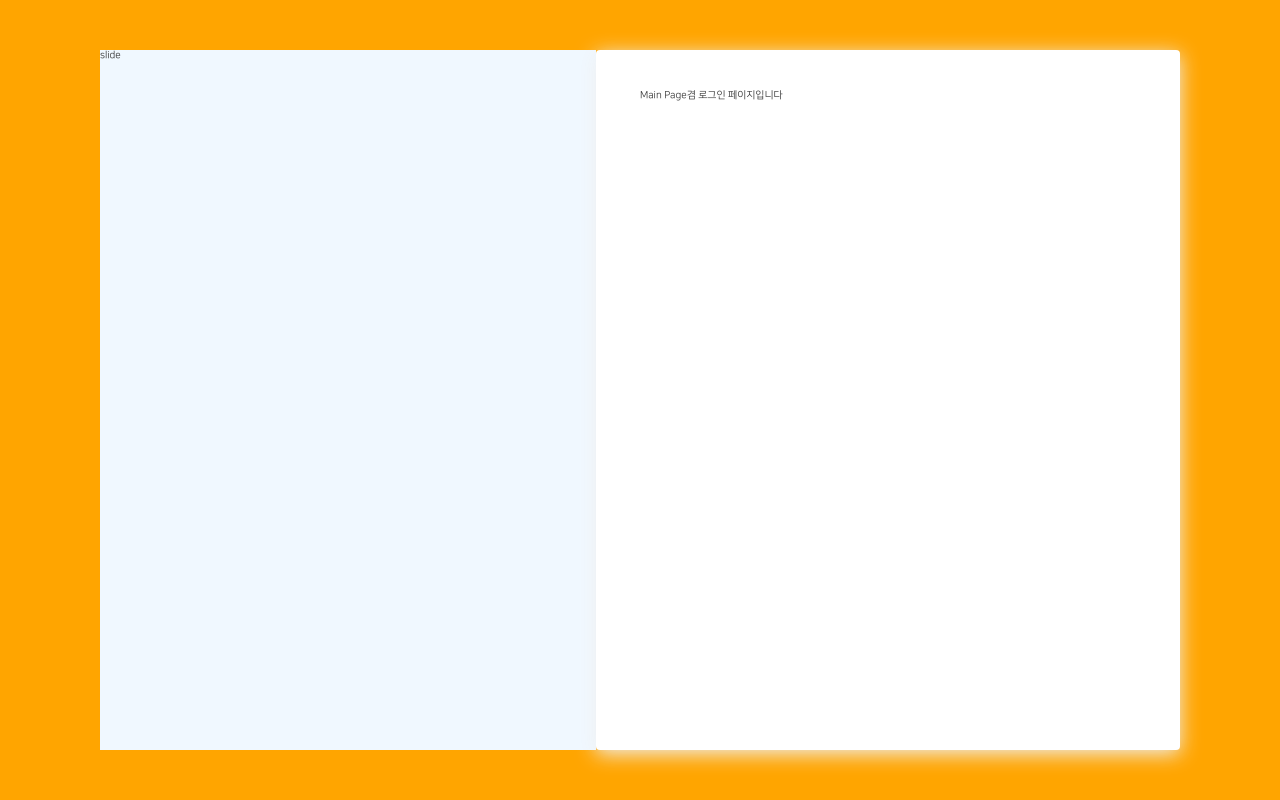
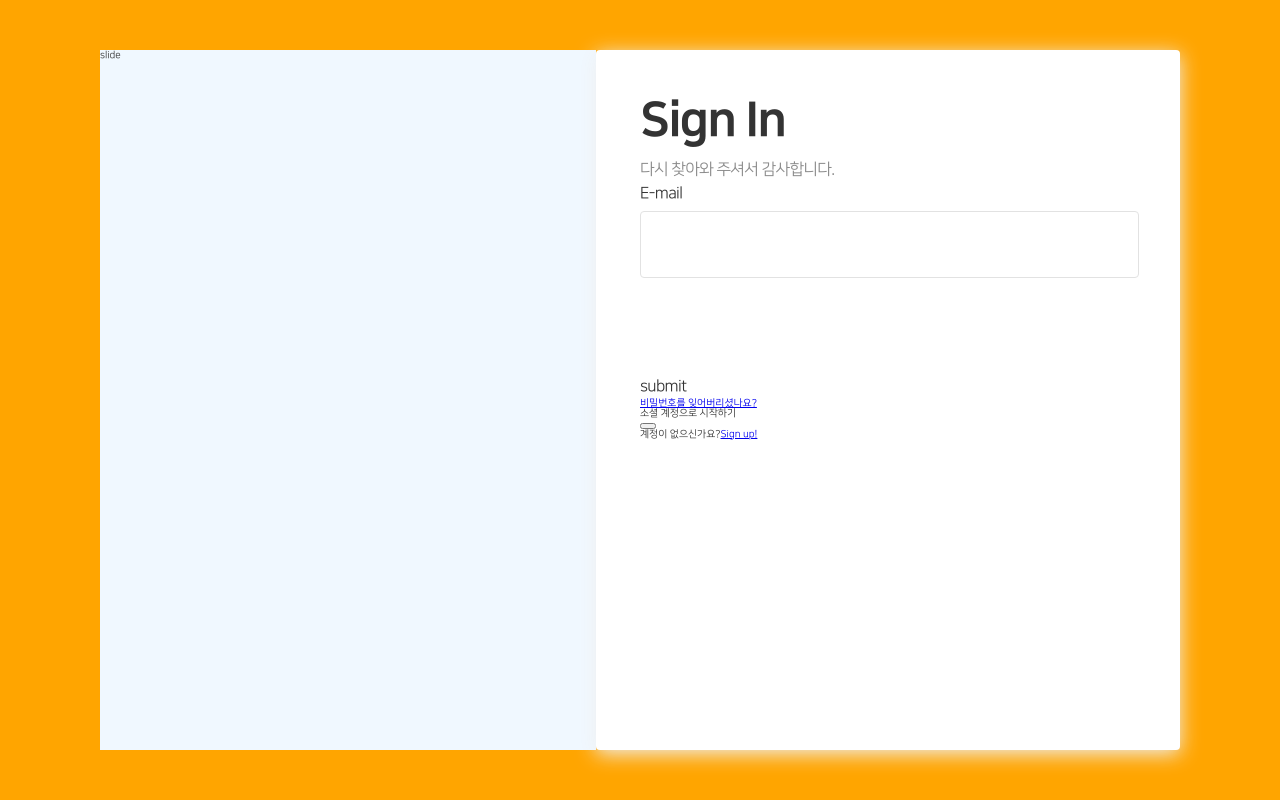
Before and after one commit to JaeilJO/blanking, a Next.js app: page / in a window 1280 px wide. Built offline with nearby package versions, Linux system fonts and the light colour scheme.

Commit message:
feat : Eamil Input제작

```diff
--- a/src/app/(unauthrized)/page.tsx
+++ b/src/app/(unauthrized)/page.tsx
@@ -1,5 +1,11 @@
+import SignInComponent from '@/components/AuthComponent/SignInComponent';
+
 function Page() {
-    return <div>Main Page겸 로그인 페이지입니다</div>;
+    return (
+        <>
+            <SignInComponent />
+        </>
+    );
 }
 
 export default Page;
--- a/src/app/global.scss
+++ b/src/app/global.scss
@@ -2,6 +2,7 @@
 
 html {
     font-size: 62.6%;
+    box-sizing: border-box;
 }
 body {
     background-color: a.$back-ground-color;
@@ -9,6 +10,15 @@ body {
     padding: 0;
     border: 0;
     color: a.$text-color;
+}
+
+input {
+    margin: 0;
+    padding: 0;
+    border: none;
+    &:focus {
+        outline: none;
+    }
 }
 
 div,
--- a/src/components/AuthComponent/AuthCommon/Form/FormWrapper/index.module.scss
+++ b/src/components/AuthComponent/AuthCommon/Form/FormWrapper/index.module.scss
@@ -4,7 +4,8 @@ $form_wrapper_gap: 36px;
 .form_wrapper {
     display: flex;
     flex-direction: column;
-    background-color: red;
+
     gap: $form_wrapper_gap;
+
     @include a.typhography('body-01');
 }
--- /dev/null
+++ b/src/components/AuthComponent/AuthCommon/Form/Input/index.module.scss
@@ -0,0 +1,43 @@
+@use '@style/abstracts' as a;
+
+.input_wrapper {
+    display: flex;
+    flex-direction: column;
+    gap: 6px;
+}
+
+.input_title {
+    color: a.$text-color;
+    &.has_value {
+        color: a.$primary-color;
+        @include a.typhography('body-01-b');
+    }
+}
+
+.input_box {
+    display: flex;
+    justify-content: space-between;
+
+    width: calc(100% - 1px);
+    height: calc(64px - 1px);
+    padding: 1px;
+
+    border: 1px solid a.$light-gray-color;
+    border-radius: 4px;
+
+    &.has_value {
+        border: 1px solid a.$primary-color;
+    }
+
+    input {
+        width: calc(100% - 24px);
+        height: calc(100% - 40px);
+        padding: 20px 12px;
+
+        @include a.typhography('body-01');
+    }
+    &:focus-within {
+        border: 1px solid a.$primary-color;
+        box-shadow: a.$basic-shadow;
+    }
+}
--- /dev/null
+++ b/src/components/AuthComponent/AuthCommon/Form/Input/index.tsx
@@ -0,0 +1,60 @@
+'use client';
+
+import { useCallback, useRef, useState } from 'react';
+import style from './index.module.scss';
+import classNames from 'classnames/bind';
+
+interface InputProps {
+    type: string;
+}
+
+function Input({ type }: InputProps) {
+    const cn = classNames.bind(style);
+    const [isValue, setIsValue] = useState(false);
+
+    const inputRef = useRef<HTMLInputElement>(null);
+
+    const onBlur = useCallback(() => {
+        if (inputRef.current?.value) {
+            setIsValue(true);
+        } else {
+            setIsValue(false);
+        }
+    }, [isValue]);
+
+    if (type === 'email') {
+        return (
+            <div className={style.input_wrapper}>
+                <label
+                    htmlFor="email"
+                    className={cn({
+                        input_title: true,
+                        has_value: isValue,
+                    })}
+                >
+                    E-mail
+                </label>
+
+                <div
+                    className={cn({
+                        input_box: true,
+                        has_value: isValue,
+                    })}
+                >
+                    <input id="email" type="email" onBlur={onBlur} ref={inputRef} />
+                </div>
+            </div>
+        );
+    }
+
+    if (type === 'password') {
+        return (
+            <div>
+                <label htmlFor=""></label>
+                <input type="text" />
+            </div>
+        );
+    }
+}
+
+export default Input;
--- /dev/null
+++ b/src/components/AuthComponent/AuthCommon/Form/SubmitButton/index.tsx
@@ -0,0 +1,5 @@
+function SubmitButton() {
+    return <div>submit</div>;
+}
+
+export default SubmitButton;
--- /dev/null
+++ b/src/components/AuthComponent/AuthCommon/Form/index.tsx
@@ -0,0 +1,11 @@
+import FormWrapper from './FormWrapper';
+import Input from './Input';
+import SubmitButton from './SubmitButton';
+
+const Form = {
+    FormWrapper,
+    Input,
+    SubmitButton,
+};
+
+export default Form;
--- a/src/components/AuthComponent/AuthCommon/index.tsx
+++ b/src/components/AuthComponent/AuthCommon/index.tsx
@@ -1,5 +1,7 @@
+import Form from './Form';
 import Title from './Title';
 
 export const AuthComponent = {
     Title,
+    Form,
 };
--- a/src/components/AuthComponent/SignInComponent/index.tsx
+++ b/src/components/AuthComponent/SignInComponent/index.tsx
@@ -1,16 +1,28 @@
+import Link from 'next/link';
+import { AuthComponent } from '../AuthCommon';
+
 function SignInComponent() {
     return (
         <>
-            <form>
-                <div>
-                    <label htmlFor="email">Email</label>
-                    <input type="email" id="email" name="email" />
-                </div>
-                <div>
-                    <label htmlFor="password">Password</label>
-                    <input type="password" id="password" name="password" />
-                </div>
-            </form>
+            <AuthComponent.Title title="Sign In" welcome_message="다시 찾아와 주셔서 감사합니다." />
+
+            <AuthComponent.Form.FormWrapper>
+                <AuthComponent.Form.Input type="email" />
+                <AuthComponent.Form.Input type="password" />
+                <AuthComponent.Form.SubmitButton />
+            </AuthComponent.Form.FormWrapper>
+
+            <Link href={'#'}>비밀번호를 잊어버리셨나요?</Link>
+
+            <div>
+                <div>소셜 계정으로 시작하기</div>
+                <button></button>
+            </div>
+
+            <div>
+                <span>계정이 없으신가요?</span>
+                <Link href={'/sign up'}>Sign up!</Link>
+            </div>
         </>
     );
 }
```
